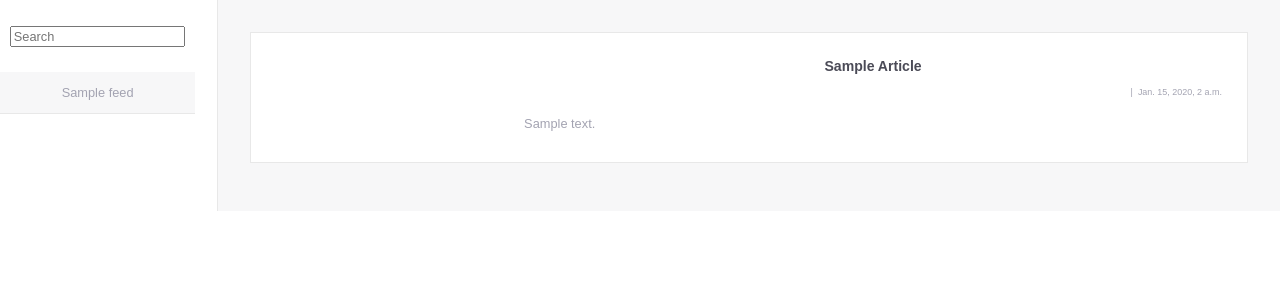
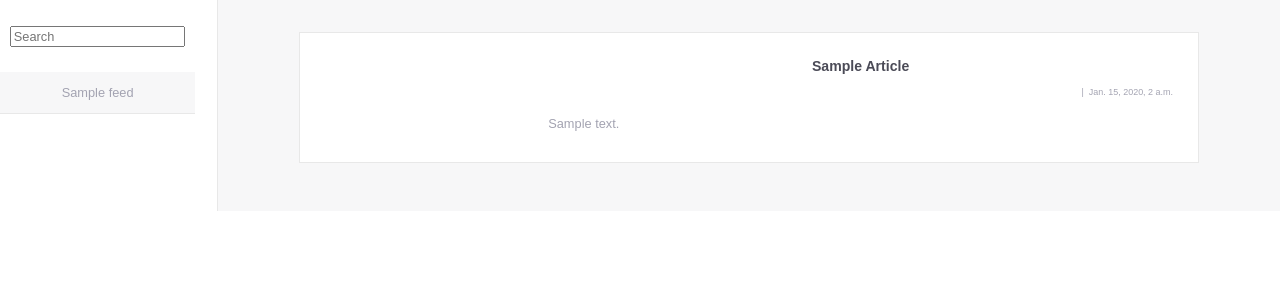
Before and after one commit to Adyg/drood, a Django app: page /feed/1/ in a window 1280 px wide. Shown: the part 41-341 px from the top of the page. Run offline with Django 3.2, Linux system fonts and the light colour scheme; tables that the repository leaves empty hold one stand-in row (values such as "Sample post"); some libraries are stand-ins or nearby versions.

Commit message:
max-width for feeds

```diff
--- a/drood/static/css/drood.style.css
+++ b/drood/static/css/drood.style.css
@@ -241,14 +241,18 @@ nav.navigation-active {
     clear: none;
     border-left: 1px solid #e8e8e8; }
 
-@media -sass-debug-info{filename{font-family:file\:\/\/\/vagrant\/drood\/static\/sass\/drood\.style\.scss}line{font-family:\00003254}}
+@media -sass-debug-info{filename{font-family:file\:\/\/\/vagrant\/drood\/static\/sass\/drood\.style\.scss}line{font-family:\00003253}}
+  .article {
+    max-width: 900px;
+    margin: 0 auto 1em auto; }
+@media -sass-debug-info{filename{font-family:file\:\/\/\/vagrant\/drood\/static\/sass\/drood\.style\.scss}line{font-family:\00003257}}
     .article .image_holder {
       width: 23.72881%;
       float: left;
       margin-right: -100%;
       margin-left: 0;
       clear: none; }
-@media -sass-debug-info{filename{font-family:file\:\/\/\/vagrant\/drood\/static\/sass\/drood\.style\.scss}line{font-family:\00003257}}
+@media -sass-debug-info{filename{font-family:file\:\/\/\/vagrant\/drood\/static\/sass\/drood\.style\.scss}line{font-family:\00003260}}
     .article .text_holder {
       width: 74.57627%;
       float: right;
--- a/drood/static/sass/drood.style.scss
+++ b/drood/static/sass/drood.style.scss
@@ -251,6 +251,9 @@ nav.navigation-active {
     }
 
     .article {
+        max-width: 900px;
+        margin: 0 auto 1em auto;
+
         .image_holder {
             @include grid-span(3, 1);
         }
```
Also changed, not shown: drood/reader/management/commands/parse_feeds.py (+10 -4 lines), 1 other file. Lines whose indentation alone changed are shown as unchanged.
